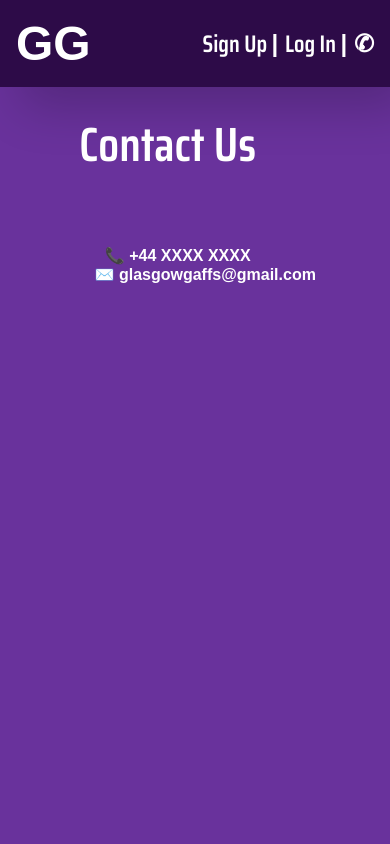
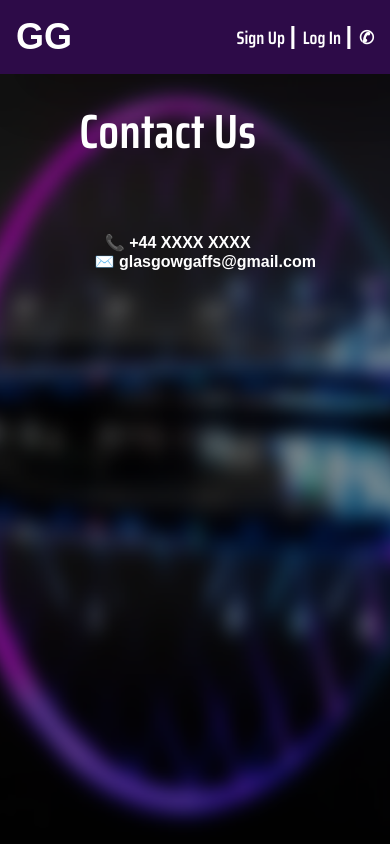
Before and after one commit to robertbrj/glasgowgaffs, a Django app: page /glasgowgaffsapp/contactus/ in a window 390 px wide. Run offline with Django 3.2, Linux system fonts and the light colour scheme; some web fonts are replaced.

Commit message:
responsive nav bar and responsive index page

```diff
--- a/static/styles/base.css
+++ b/static/styles/base.css
@@ -78,7 +78,10 @@
     font-family: "Encode Sans Semi Condensed", sans-serif;
 }
 
-h1, h2, #user-area a[href*="register"], #user-area a[href*="login"] {
+h1,
+h2,
+#user-area a[href*="register"],
+#user-area a[href*="login"] {
     font-family: 'Saira Condensed', sans-serif;
 }
 
@@ -87,3 +90,20 @@
     padding: 0;
     box-sizing: border-box;
 }
+
+@media screen and (max-width: 768px) {
+
+    #home-button {
+
+        font-size: 36px;
+    }
+
+    .auth-button {
+        font-size: 18px;
+    }
+
+    .user-button {
+        font-size: 18px;
+    }
+
+}
--- a/static/styles/index.css
+++ b/static/styles/index.css
@@ -54,7 +54,7 @@
     border: none;
     transition: all 0.3s ease;
     text-decoration: none;
-    max-width: 10vw;
+
     text-align: center;
     margin: 0 auto;
 }
@@ -71,3 +71,28 @@
     font-size: 30px;
     font-weight: 700;
 }
+
+#clyderesponsiveimg {
+    display: none;
+}
+
+@media screen and (max-width: 780px) {
+
+    #georgesqimg,
+    #clydeimg {
+        display: none;
+    }
+
+    body {
+        background-image: url("../images/backgroundrelative.png");
+        background-size: cover;
+        background-position: center center;
+        background-repeat: no-repeat;
+        min-height: 100vh;
+        width: 100vw;
+        overflow-x: hidden;
+    }
+
+
+
+}
--- a/templates/glasgowgaffsapp/index.html
+++ b/templates/glasgowgaffsapp/index.html
@@ -3,8 +3,9 @@
 
 {% block body_block %}
 <link rel="stylesheet" href="{% static 'styles/index.css' %}" />
+<img id="clyderesponsiveimg" src="{% static 'images/image1.png' %}" alt="Picture of River Clyde" />
 <div id="main">
-    <img src="{% static 'images/image1.png' %}" alt="Picture of River Clyde" />
+    <img id="clydeimg" src="{% static 'images/image1.png' %}" alt="Picture of River Clyde" />
 
     <div id="about-section">
         <h1 id="title">Glasgow Gaffs</h1>
@@ -35,6 +36,6 @@
         <a href="{% url 'glasgowgaffsapp:events' %}" id="see-events">See Events</a>
     </div>
 
-    <img src="{% static 'images/image2.png' %}" alt="Picture of George Square" />
+    <img id="georgesqimg" src="{% static 'images/image2.png' %}" alt="Picture of George Square" />
 </div>
 {% endblock %}
```
Also changed, not shown: static/images/backgroundrelative.png (added).
